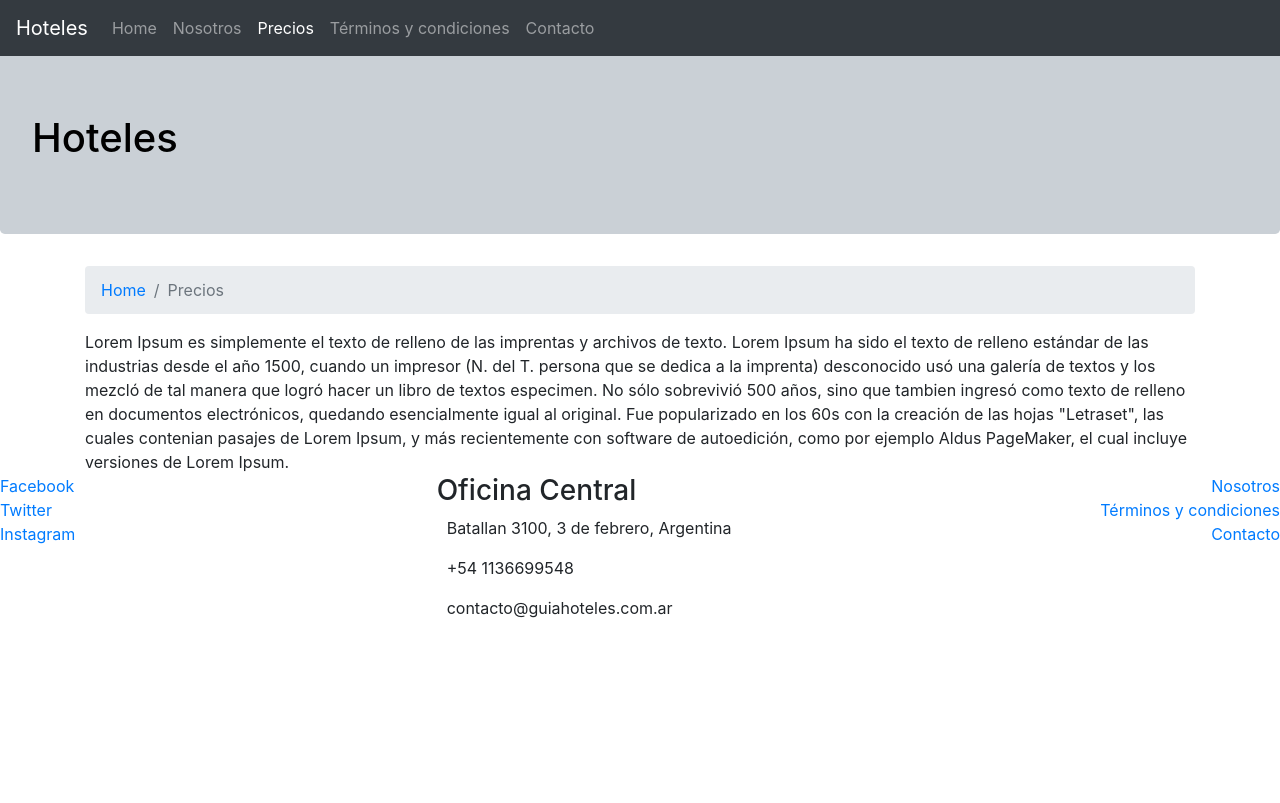
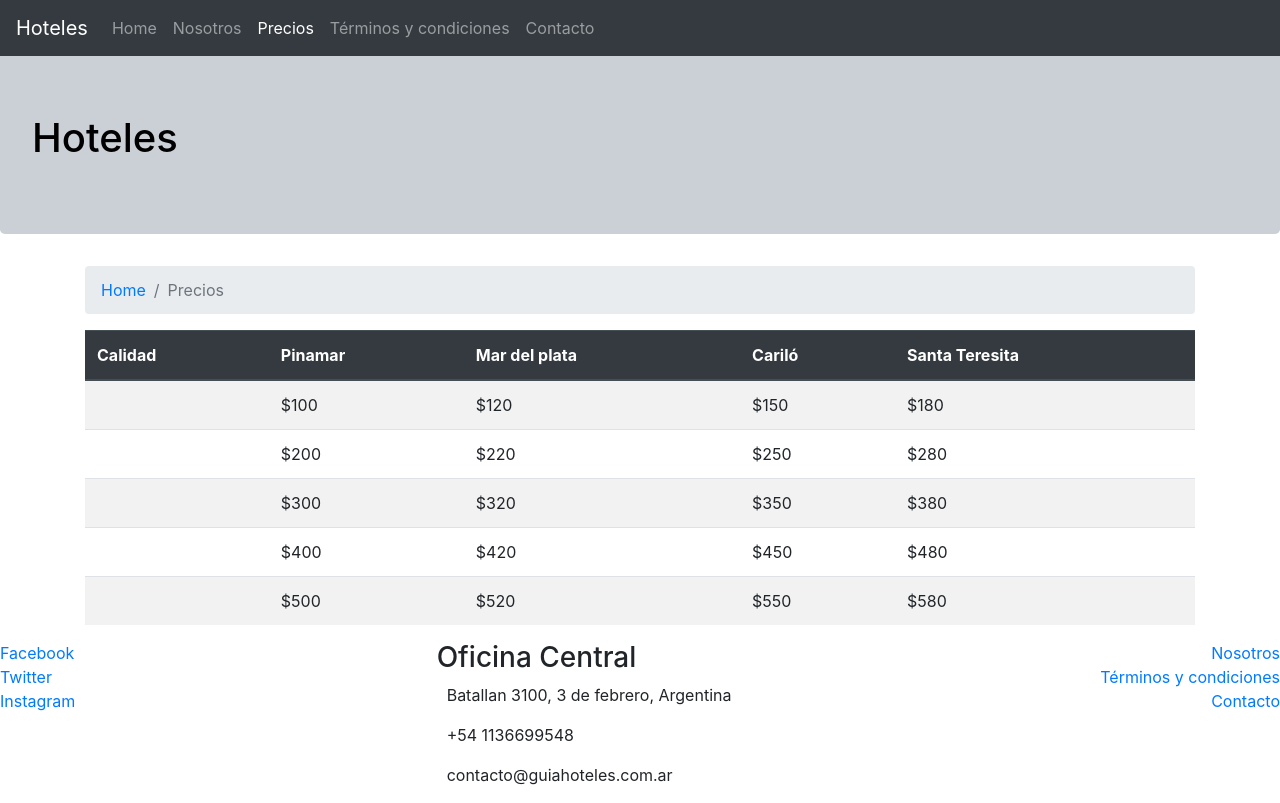
Before and after one commit to Gonzaa25/curso-bootstrap4, a website: page price.html in a window 1280 px wide. Drawn offline with nearby package versions, Linux system fonts and the light colour scheme; a web font is replaced by a local one.

Commit message:
price table

```diff
--- a/price.html
+++ b/price.html
@@ -39,9 +39,73 @@
               <li class="breadcrumb-item active" aria-current="page">Precios</li>
             </ol>
           </nav>
-        <span>
-            Lorem Ipsum es simplemente el texto de relleno de las imprentas y archivos de texto. Lorem Ipsum ha sido el texto de relleno estándar de las industrias desde el año 1500, cuando un impresor (N. del T. persona que se dedica a la imprenta) desconocido usó una galería de textos y los mezcló de tal manera que logró hacer un libro de textos especimen. No sólo sobrevivió 500 años, sino que tambien ingresó como texto de relleno en documentos electrónicos, quedando esencialmente igual al original. Fue popularizado en los 60s con la creación de las hojas "Letraset", las cuales contenian pasajes de Lorem Ipsum, y más recientemente con software de autoedición, como por ejemplo Aldus PageMaker, el cual incluye versiones de Lorem Ipsum.
-        </span>
+
+          <div class="table-responsive">
+            <table class="table table-striped">
+              <thead class="thead-dark">
+                <th>Calidad</th>
+                <th>Pinamar</th>
+                <th>Mar del plata</th>
+                <th>Cariló</th>
+                <th>Santa Teresita</th>
+              </thead>
+              <tbody>
+                <tr>
+                  <td><span class="oi oi-star"></span></td>
+                  <td>$100</td>
+                  <td>$120</td>
+                  <td>$150</td>
+                  <td>$180</td>
+                </tr>
+                <tr>
+                  <td>
+                    <span class="oi oi-star"></span>
+                    <span class="oi oi-star"></span>
+                  </td>
+                  <td>$200</td>
+                  <td>$220</td>
+                  <td>$250</td>
+                  <td>$280</td>
+                </tr>
+                <tr>
+                  <td>
+                    <span class="oi oi-star"></span>
+                    <span class="oi oi-star"></span>
+                    <span class="oi oi-star"></span>
+                  </td>
+                  <td>$300</td>
+                  <td>$320</td>
+                  <td>$350</td>
+                  <td>$380</td>
+                </tr>
+                <tr>
+                  <td>
+                    <span class="oi oi-star"></span>
+                    <span class="oi oi-star"></span>
+                    <span class="oi oi-star"></span>
+                    <span class="oi oi-star"></span>
+                  </td>
+                  <td>$400</td>
+                  <td>$420</td>
+                  <td>$450</td>
+                  <td>$480</td>
+                </tr>
+                <tr>
+                  <td>
+                    <span class="oi oi-star"></span>
+                    <span class="oi oi-star"></span>
+                    <span class="oi oi-star"></span>
+                    <span class="oi oi-star"></span>
+                    <span class="oi oi-star"></span>
+                  </td>
+                  <td>$500</td>
+                  <td>$520</td>
+                  <td>$550</td>
+                  <td>$580</td>
+                </tr>
+              </tbody>
+            </table>
+          </div>
     </div>
     <footer>
     <div class="row">
```
